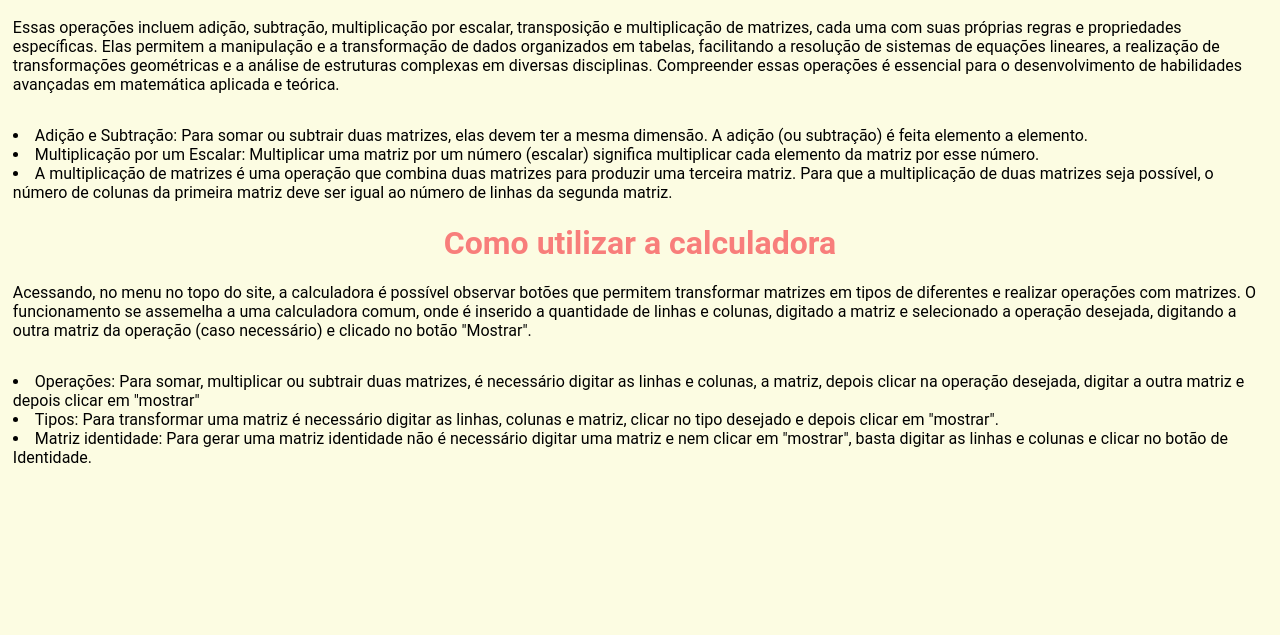
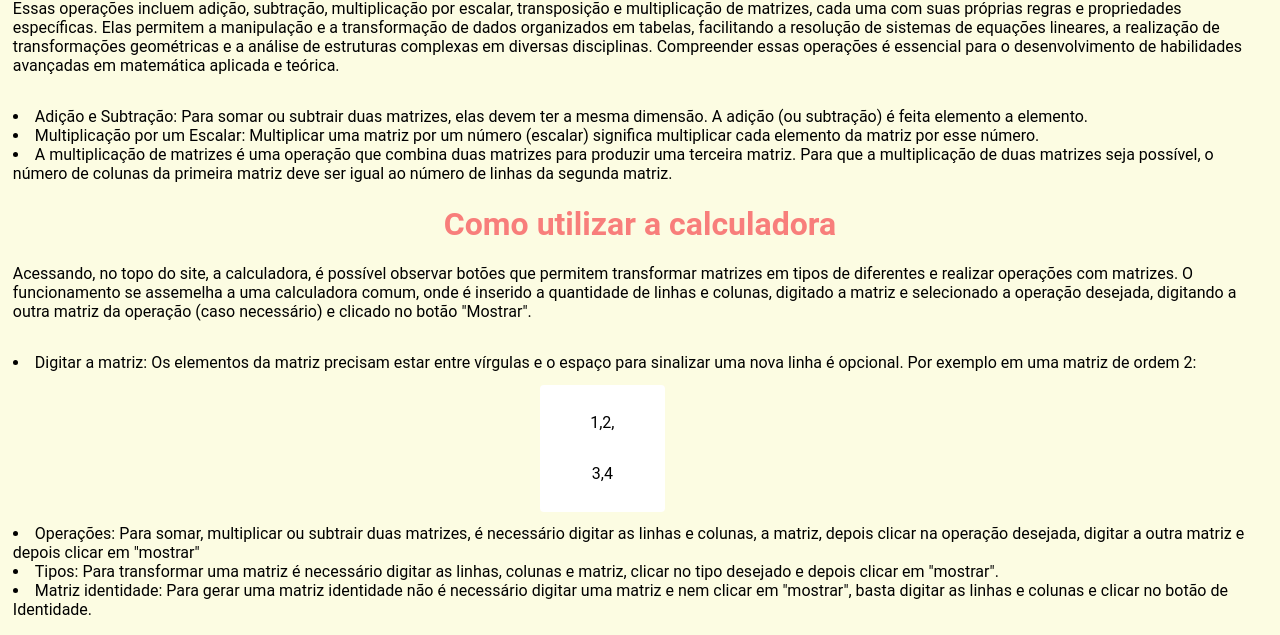
Before and after one commit to JVillasBoas/Opera-es-com-matrizes, a plain HTML site: page index.html in a window 1280 px wide. Shown: the part 742-1377 px from the top of the page. Before the commit the page ends 1225 px from the top, so only its background shows below. Drawn offline with Linux system fonts and the light colour scheme.

Commit message:
rafael sugeriu

```diff
--- a/index.html
+++ b/index.html
@@ -46,7 +46,6 @@
         <p id="texto_matrizes2">
             <li>Matriz Quadrada: Tem o mesmo número de linhas e colunas</li>
             <li>Matriz Diagonal: É uma matriz quadrada onde todos os elementos fora da diagonal principal são zero.</li>
-            <li>Matriz Identidade: Uma matriz diagonal onde todos os elementos da diagonal principal são 1.</li>
             <li>Matriz Transposta: Obtida ao trocar as linhas pelas colunas da matriz original.</li>
             <li>Matriz Simétrica: Uma matriz que é igual à sua transposta</li>
             <li>Matriz Nula: Todos os elementos são zero.</li>
@@ -75,11 +74,16 @@
     <div id="texto_op">
         <h1>Como utilizar a calculadora</h1>
         <p>
-            Acessando, no menu no topo do site, a calculadora é possível observar botões que permitem transformar matrizes em tipos de diferentes e
+            Acessando, no topo do site, a calculadora, é possível observar botões que permitem transformar matrizes em tipos de diferentes e
             realizar operações com matrizes. O funcionamento se assemelha a uma calculadora comum, onde é inserido a quantidade de linhas e colunas,
             digitado a matriz e selecionado a operação desejada, digitando a outra matriz da operação (caso necessário) e clicado no botão "Mostrar".
         </p>
         <p id="texto_matrizes2">
+            <li>Digitar a matriz: Os elementos da matriz precisam estar entre vírgulas e o espaço para sinalizar uma nova linha é opcional. Por exemplo em uma matriz de ordem 2:</li>
+            <div id="exemploMatriz">
+            <p>1,2,</p>
+            <p>3,4</p>
+            </div>
             <li>Operações: Para somar, multiplicar ou subtrair duas matrizes, é necessário digitar as linhas e colunas, a matriz, depois clicar na operação desejada, digitar a outra matriz e depois clicar em "mostrar"</li>
             <li>Tipos: Para transformar uma matriz é necessário digitar as linhas, colunas e matriz, clicar no tipo desejado e depois clicar em "mostrar".</li>
             <li>Matriz identidade: Para gerar uma matriz identidade não é necessário digitar uma matriz e nem clicar em "mostrar", basta digitar as linhas e colunas e clicar no botão de Identidade.</li>
--- a/style.css
+++ b/style.css
@@ -109,6 +109,20 @@ button {
 
 }
 
+#exemploMatriz {
+    display: flex;
+    align-items: center;
+    justify-content: center;
+    flex-direction: column;
+    margin: 1%;
+    margin-left: 42%;
+    background-color: white;
+    border-radius: 4px;
+    width: 8%;
+    height: 8%;
+    padding: 1%
+}
+
 #botoes {
     display: flex;
     flex-direction: row;
```
